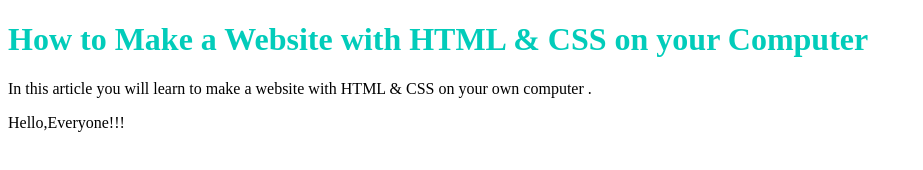
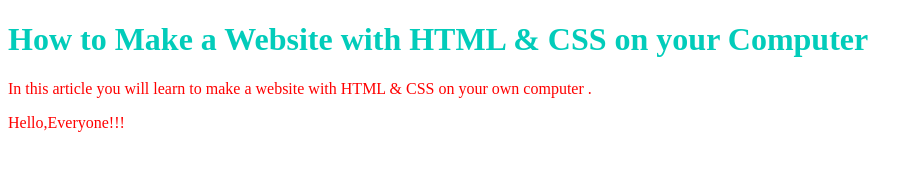
Before and after one commit to snehalingawale788/snehal.github.io, a plain HTML site: page index.html in a window 1280 px wide. Shown: the whole page, without its empty margins (0-923 px from the left). Drawn offline with Linux system fonts and the light colour scheme.

Commit message:
Update stylesheet.css

```diff
--- a/stylesheet.css
+++ b/stylesheet.css
@@ -1,3 +1,7 @@
 .title {
   color: #02ccba;
 }
+
+body {
+  color:red
+}
```
